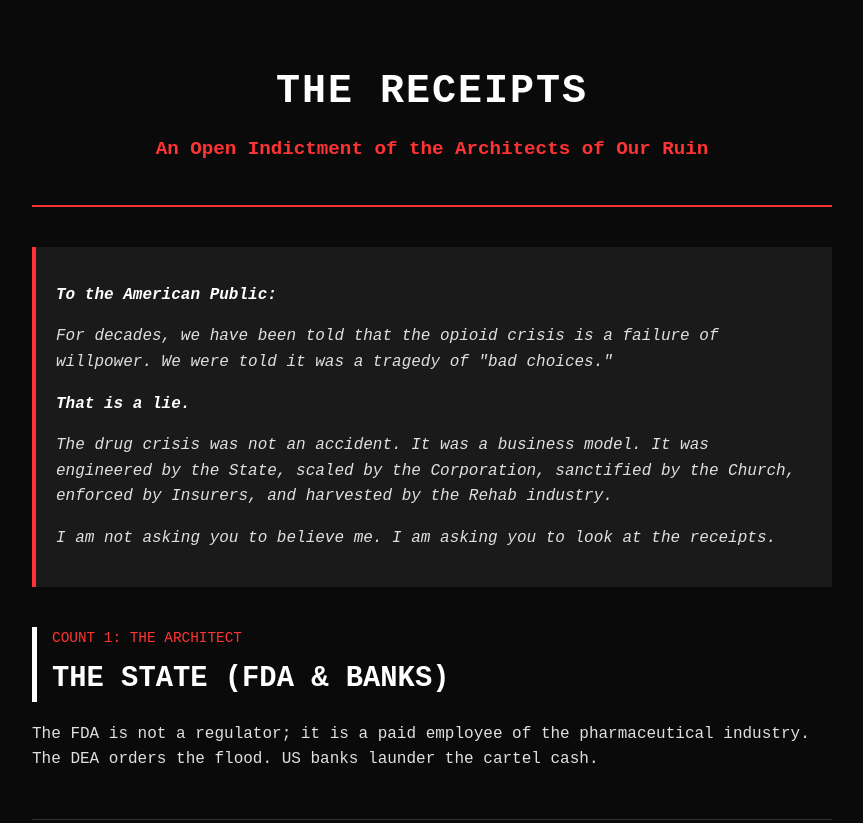
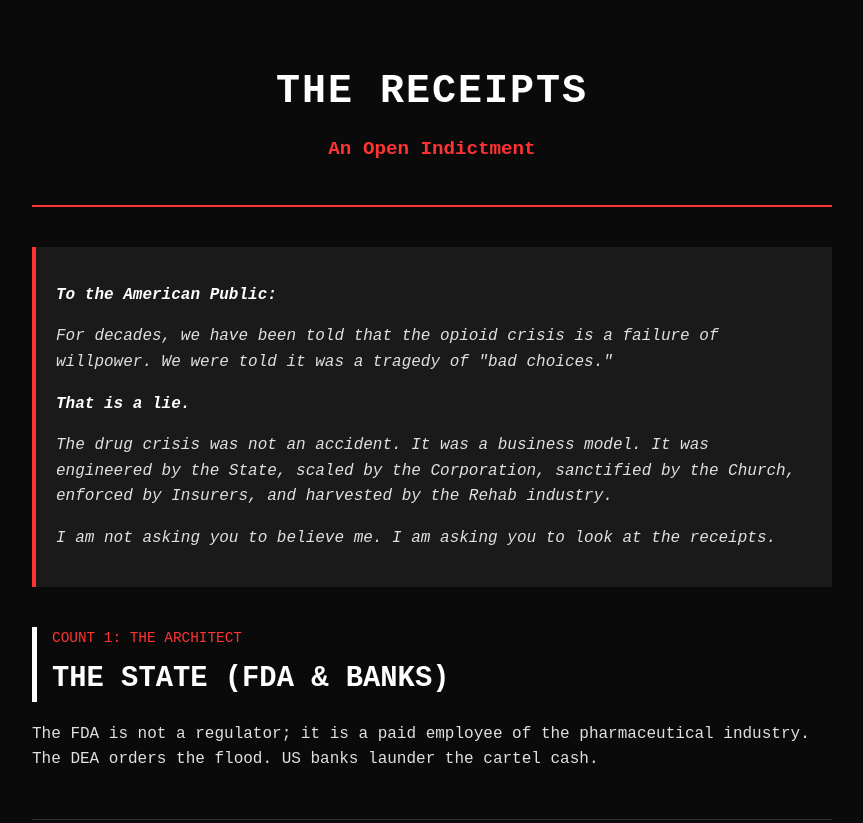
Before and after one commit to cjromine4207-collab/thereceipts, a plain HTML site: page index.html in a window 1280 px wide. Shown: the top 823 px of the page, without its empty margins (208-1071 px from the left). Drawn offline with Linux system fonts and the light colour scheme.

Commit message:
Update subtitle text in index.html

```diff
--- a/index.html
+++ b/index.html
@@ -117,7 +117,7 @@
 <div class="container">
     <header>
         <h1>The Receipts</h1>
-        <span class="subtitle">An Open Indictment of the Architects of Our Ruin</span>
+        <span class="subtitle">An Open Indictment
     </header>
 
     <div class="intro-box">
```
